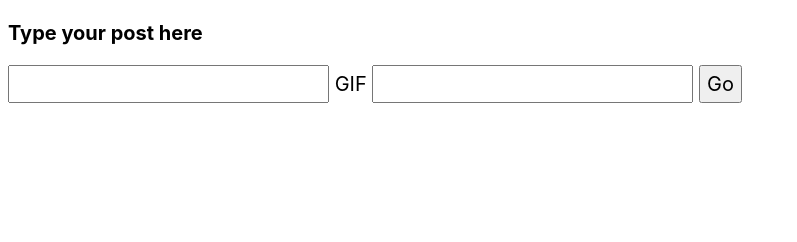
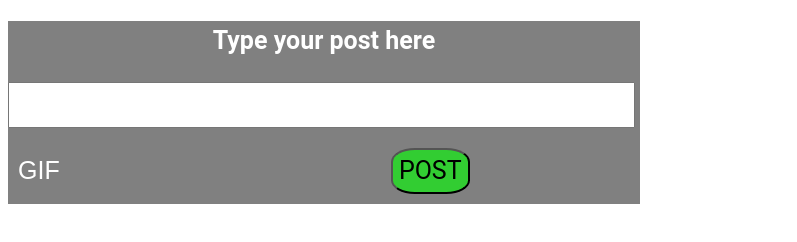
Before and after one commit to Ismael76/WePost-Client, a plain HTML site: page templates/form.html in a window 1280 px wide. Shown: the whole page, without its empty margins (0-797 px from the left). Drawn offline with Linux system fonts and the light colour scheme.

Commit message:
styling changes to form

```diff
--- a/styles/form.css
+++ b/styles/form.css
@@ -1,14 +1,44 @@
 * {
-    font-size: 20px;
+    font-size: 25px;
     line-height: 1.6;
-    font-family: -apple-system, BlinkMacSystemFont, "Segoe UI", Roboto,
-      Oxygen, Ubuntu, Cantarell, "Open Sans", "Helvetica Neue", sans-serif;
+    font-family: 'Roboto', sans-serif;
   }
+
+  h1 {
+    text-align: center;
+  }
+
+  section {
+    background-color: grey;
+    color: white;
+    width: 50%
+  }
+
   form * {
     font-family: inherit;
-    font-size: inherit;
+    font-size: inherit;;
   }
+
   img {
     width: 100%;
     max-width: 100%;
   }
+
+#text {
+    width: 98%;
+}
+
+#GIF {
+    margin-left: 10px;
+    font-family: fantasy;
+    cursor: pointer;
+}
+
+#postbtn {
+    margin-top: 20px;
+    background-color: limegreen;
+    margin-left : 325px;
+    margin-bottom: 10px;
+    border-radius: 30%;
+    cursor: pointer;
+  }
--- a/templates/form.html
+++ b/templates/form.html
@@ -13,10 +13,11 @@
         <section class = "s1">
         <h1>Type your post here</h1>
         <form>
-          <input id = "post" type="text">
+          <input id = "text" type="text"> <br>
           <label id = "GIF" for="search">GIF</label>
-          <input id="search" type="search" />
-          <button id="btnSearch">Go</button>
+          <!-- <input id="search" type="search" /> -->
+          <!-- <button id="btnSearch">Go</button> -->
+          <input id = "postbtn" type="submit" value= "POST">
         </form>
         <h1 id ="header"></h1>
         <div class="out"></div>
```
Also changed, not shown: index.html (line endings or trailing spaces).
